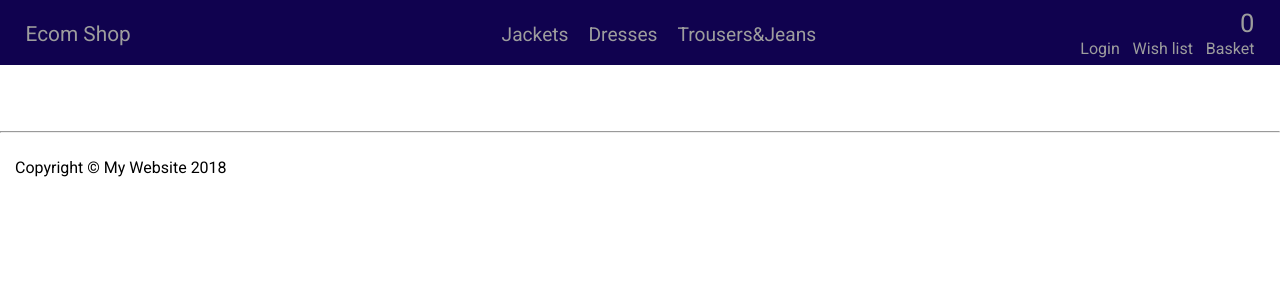
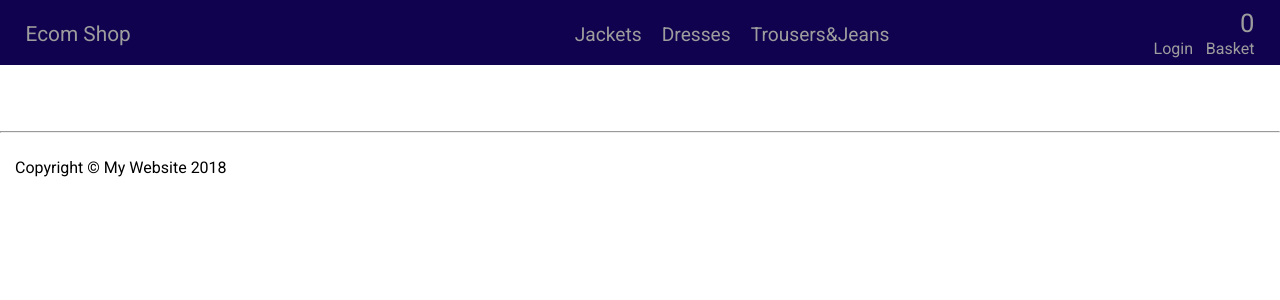
Before and after one commit to olesiastepanenko/Enshop, a Django app: page / in a window 1280 px wide. Shown: the top 300 px of the page. Run offline with Django 3.2, Linux system fonts and the light colour scheme; data comes from the database, SQL or seed files in the repository; data that the repository does not hold is empty; some libraries are stand-ins or nearby versions.

```diff
--- a/ecomapp/templates/base.html
+++ b/ecomapp/templates/base.html
@@ -121,12 +121,12 @@
                     </span></a>
                     {% endif %}
                 </div>
-                <div class="user-tool">
-                    <a href="#"><span class="lnr lnr-heart user-tool-line-1" title="Wish list"></span>
-                        <span class="user-tool-line-2">Wish list
-                        <span class="lnr lnr-chevron-down"></span>
-                    </span></a>
-                </div>
+                <!--<div class="user-tool">-->
+                    <!--<a href="#"><span class="lnr lnr-heart user-tool-line-1" title="Wish list"></span>-->
+                        <!--<span class="user-tool-line-2">Wish list-->
+                        <!--<span class="lnr lnr-chevron-down"></span>-->
+                    <!--</span></a>-->
+                <!--</div>-->
                 <div class="user-tool">
                     <a href="{% url 'cart' %}"><span
                             class="lnr lnr-cart user-tool-line-1">
--- a/static_in_dev/css/styles.css
+++ b/static_in_dev/css/styles.css
@@ -218,6 +218,10 @@
     .nav-icon {
         display: none;
     }
+    .cat-menu:hover a, .cat-menu:active a{
+        background-color: #b8b7bd;
+        color: #10024f;
+    }
     li.cat-menu:hover div.sub-cat-menu-item{
             display: block;
     }
@@ -345,18 +349,18 @@ ul.nav-pan-item-menu {
 .cat-menu:hover {
      cursor: pointer;
 }
-.cat-menu:hover a, .cat-menu:active a{
-    background-color: #e7e5ed;
-    color: #10024f;
-}
+.cat-menu .cat-menu-item.active, .cat-menu .cat-menu-item.active a, .cat-menu .cat-menu-item.active .nav-icon{
+        background-color: #b8b7bd;
+        color: #10024f;
+    }
 .cat-menu {
     background-color: #10024f;
     margin-top: 1px;
 }
-li.cat-menu:hover, li.cat-menu:hover .nav-icon {
-    background-color: #e7e5ed;
+/*li.cat-menu:hover, li.cat-menu:hover .nav-icon {
+    background-color: #b8b7bd;
     color: #10024f;
-}
+}*/
 .cat-menu-item {
     display: inline-block;
     line-height: 1.2em;
@@ -389,7 +393,7 @@ li.cat-menu:hover, li.cat-menu:hover .nav-icon {
 }
 .sub-cat-menu-item{
             display: none;
-            background-color: #e7e5ed;
+            background-color: #b8b7bd;
             /*padding-left: 5vw;*/
 }
 .sub-cat-menu-item a {
--- a/static_in_dev/js/ready.js
+++ b/static_in_dev/js/ready.js
@@ -92,28 +92,31 @@ function openSideMobileNavBar(){
     $('.cat-menu-item').on('click', controlSideMobileNavBar);
 }
 function closeSideMobileNavBar() {
+    $('#side-pan-menu').removeAttr('style');
     if ($(".cat-menu-item.active" ).length > 0) {
         $(".cat-menu-item.active" ).removeClass('active').next().hide();
     }
 //    document.getElementById('side-pan-menu').style.display = "none";
-     $('#side-pan-menu').removeAttr('style');
+
 };
 function controlSideMobileNavBar() {
         if ($(".cat-menu-item.active" ).length === 0) {
             console.info('all is closed');
             $(this).addClass('active').next().show();
+            $(".cat-menu-item.active span.nav-icon").removeClass('lnr-chevron-down').addClass('lnr-chevron-up');
 
         } else {
             console.info('some is opened');
             if ($(this).hasClass('active')) {
                 console.info('it curr => close');
-                $(".cat-menu-item.active" ).css('background-color', '#10024f', 'color', '#e7e5ed');
-                console.info('css');
+                $(".cat-menu-item.active span.nav-icon").removeClass('lnr-chevron-up').addClass('lnr-chevron-down');
                 $(this).removeClass('active').next().hide();
             } else {console.info('it new');
+                $(".cat-menu-item.active span.nav-icon").removeClass('lnr-chevron-up').addClass('lnr-chevron-down');
                 $(".cat-menu-item.active" ).removeClass('active').next().hide();
                 console.info('old closed');
                 $(this).addClass('active').next().show();
+                $(".cat-menu-item.active span.nav-icon").removeClass('lnr-chevron-down').addClass('lnr-chevron-up');
                 console.log('new opened');
             }
 
```
